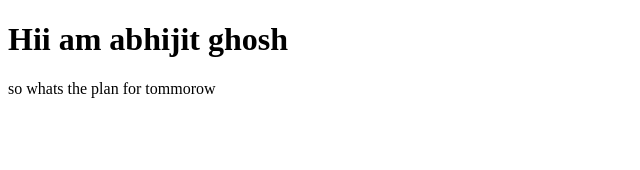
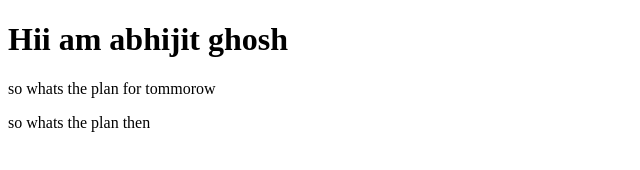
Before and after one commit to abhiavtar/abhijit-ghosh-porfolio-sie, a plain HTML site: page index.html in a window 1280 px wide. Shown: the whole page, without its empty margins (0-640 px from the left). Drawn offline with Linux system fonts and the light colour scheme.

Commit message:
Update index.html

```diff
--- a/index.html
+++ b/index.html
@@ -9,5 +9,6 @@
 <body>
     <h1>Hii am abhijit ghosh</h1>
     <p> so whats the plan for tommorow</p>
+    <p>so whats the plan then</p>
 </body>
 </html>
```
